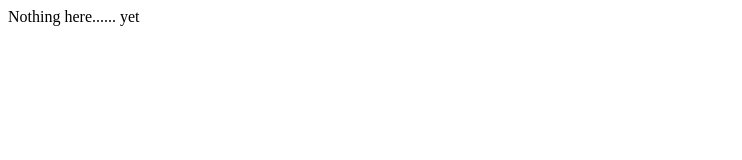
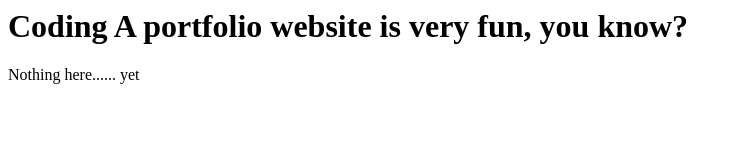
Before and after one commit to Plentk/portfolio_website, a plain HTML site: page page.html in a window 1280 px wide. Shown: the whole page, without its empty margins (0-742 px from the left). Drawn offline with Linux system fonts and the light colour scheme.

Commit message:
Update page.html

```diff
--- a/page.html
+++ b/page.html
@@ -11,6 +11,9 @@
     </head>
     <body>
         <div>
+            <h1>
+                Coding A portfolio website is very fun, you know?
+            </h1>
             <p>
                 Nothing here...... yet
             </p>
```
